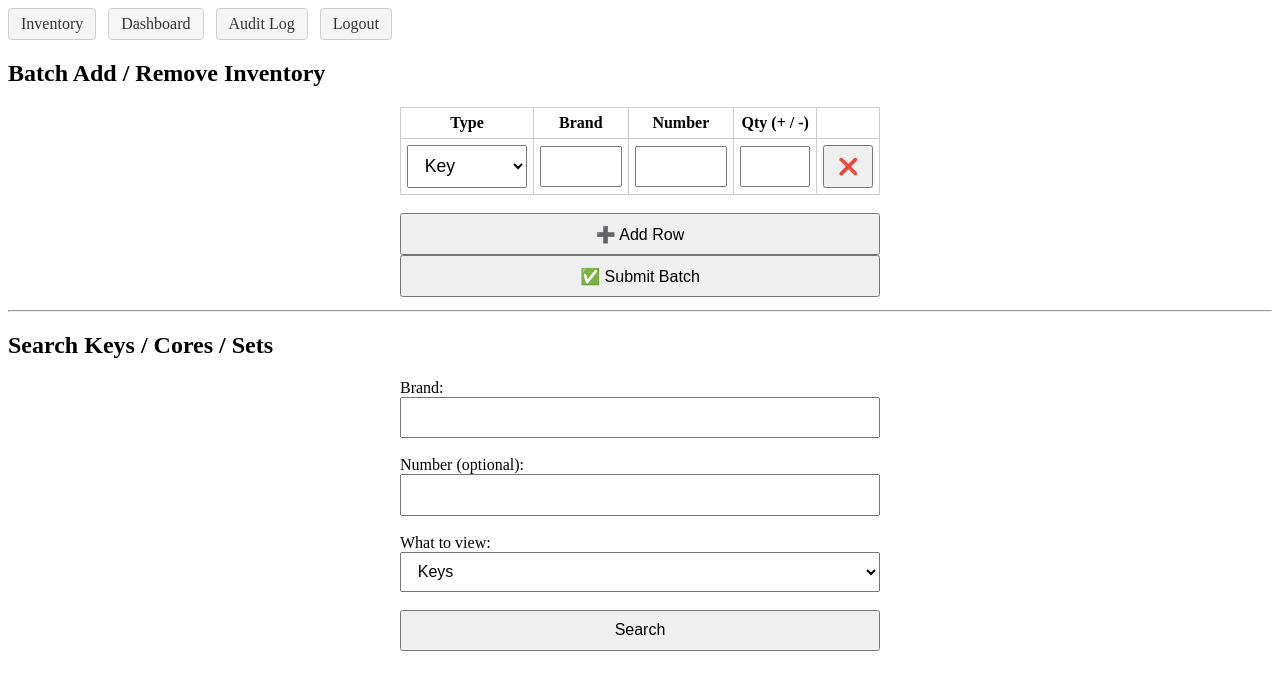
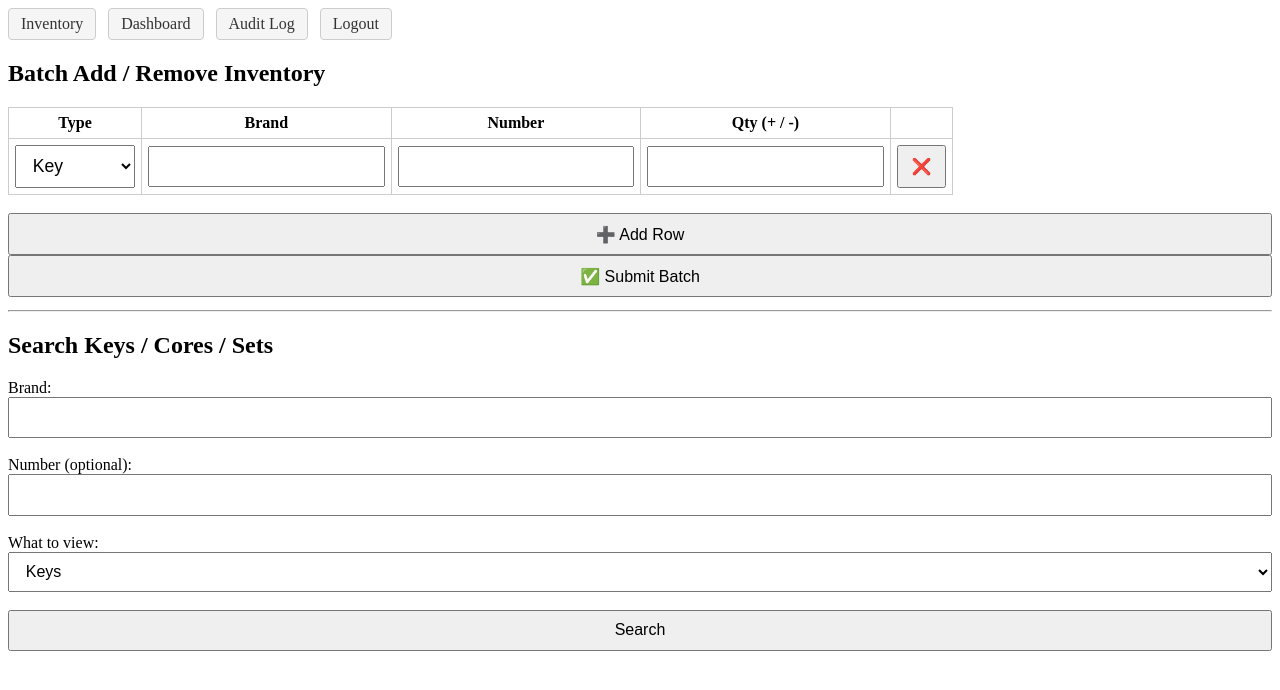
Before and after one commit to Tradge20/v2.0, a Flask app: page /inventory in a window 1280 px wide. Shown: the top 690 px of the page. Run offline with Flask 3, Linux system fonts and the light colour scheme; the visitor is signed in with stand-in values (Sample User, id 1).

Commit message:
fixing form size

```diff
--- a/static/styles.css
+++ b/static/styles.css
@@ -1,5 +1,5 @@
 form {
-  max-width: 480px;
+  max-width: 100%;
   margin: 0 auto;
 }
 
```
